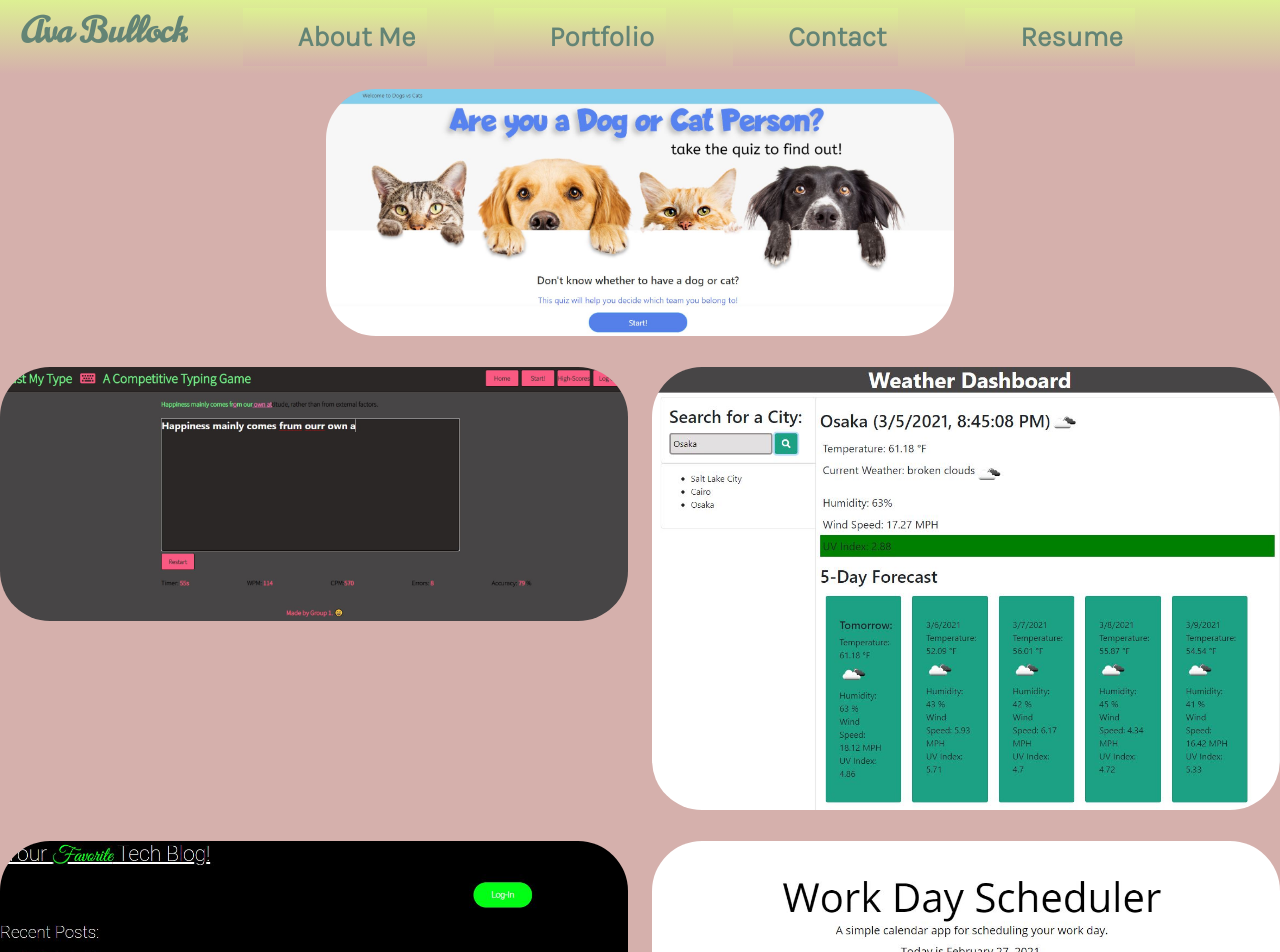
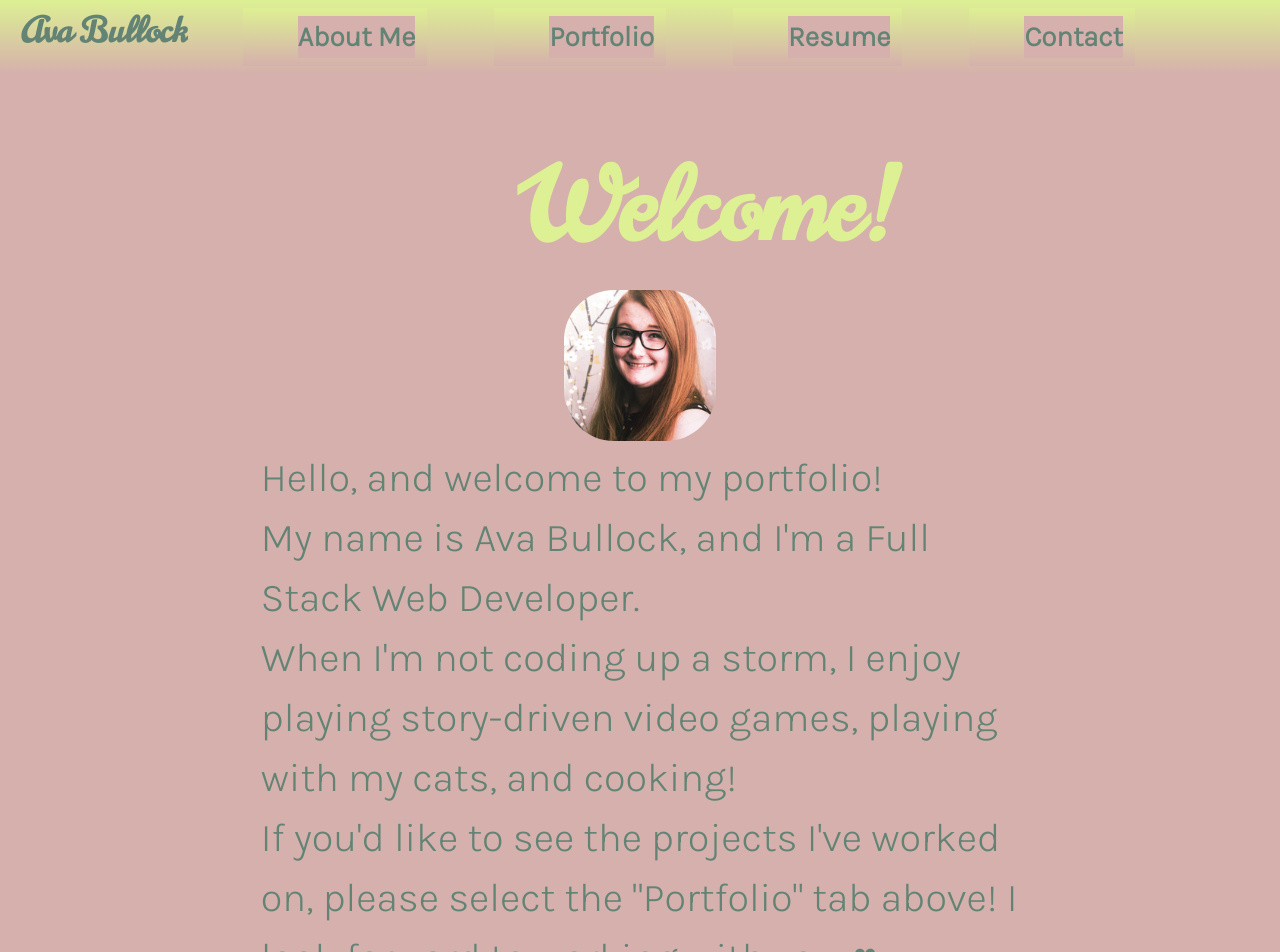
Before and after one commit to avamariee/portfolio-REACT, a React (Create React App) app: page / in a window 1280 px wide. Shown: the top 952 px of the page. Built offline with nearby package versions, Linux system fonts and the light colour scheme.

Commit message:
re-did the nav component so it would work with the switch case

```diff
--- a/src/App.js
+++ b/src/App.js
@@ -6,6 +6,8 @@ import Nav from './components/Nav';
 import ProjectList from './components/ProjectList';
 
 function App() {
+
+  const [currentItem, setCurrentItem] = useState("about");
 
   // use possible switch case to render different pages?
   // create function to render page instead of rendering everything at once
@@ -24,18 +26,21 @@ function App() {
     }
   ]);
 
-  const [currentItem, setCurrentItem] = useState(navItems[0]);
+  const displayPage = () => {
+    switch (currentItem) {
 
-  const displayPage = () => {
-    switch(currentItem) {
       case "about":
         return <About />;
+
       case "portfolio":
-          return <ProjectList/>
+        return <ProjectList />;
+
       // case "contact":
-          //   return <Contact />
+      //   return <Contact />;
+
       //   case "resume":
-          //     return <Resume />
+      //     return <Resume />;
+
       default:
         return <About />
     }
@@ -47,15 +52,16 @@ function App() {
 
   return (
     <div>
+      {/* nav is my header */}
       <Nav
-      navItems={navItems}
+        currentItem={currentItem}
         setCurrentItem={setCurrentItem}
-      currentItem={currentItem}
       ></Nav>
+      <div>
         <main>
-        <ProjectList></ProjectList>
-        <About></About>
+          {displayPage()}
         </main>
+      </div>
     </div>
   );
 }
--- a/src/components/Nav/index.js
+++ b/src/components/Nav/index.js
@@ -4,14 +4,14 @@ function Nav(props) {
 
 
     const {
-        navItems = [],
         setCurrentItem,
         currentItem
     } = props;
 
     useEffect(() => {
-        document.title = currentItem.name;
+        document.title = currentItem;
     }, [currentItem]);
+    console.log(currentItem)
 
 
 
@@ -27,36 +27,33 @@ function Nav(props) {
             <div className="navbar-menu grad">
                 <div className="navbar-start">
                   <li className="navbar-item grad">
-                        <a className="navbar-item grad" href="#about">
+                        <a className="navbar-item grad">
+                           <span onClick={() => setCurrentItem("about")}>
                                About Me
+                           </span>
                       </a>
                   </li>
-                  {navItems.map((item) => (
-                      <li
-                      className={`navbar-item grad ${
-
-                        currentItem.name === item.name && 'navActive'
-
-                      }`}
-                      key={item.name}
-                      >
-                          <a className="navbar-item grad" onClick={() => setCurrentItem(item)}>
-                              {item.name}
+                  <li className="navbar-item grad">
+                        <a className="navbar-item grad">
+                           <span onClick={() => setCurrentItem("portfolio")}>
+                               Portfolio
+                           </span>
                       </a>
                   </li>
-                  ))}
-
-                    {/* <li className="navbar-item grad">
-                        <a className="navbar-item grad" href="#portfolio">
-                            Portfolio
+                  <li className="navbar-item grad">
+                        <a className="navbar-item grad">
+                           <span onClick={() => setCurrentItem("Resume")}>
+                               Resume
+                           </span>
                       </a>
                   </li>
-                    <a className="navbar-item grad" href="#contact">
+                  <li className="navbar-item grad">
+                        <a className="navbar-item grad">
+                           <span onClick={() => setCurrentItem("Contact")}>
                                Contact
+                           </span>
                       </a>
-                    <a className="navbar-item grad" href="#resume">
-                        Resume
-                  </a> */}
+                  </li>
 
                 </div>
             </div>
--- a/src/components/ProjectList/index.js
+++ b/src/components/ProjectList/index.js
@@ -13,7 +13,7 @@ function ProjectList() {
         <div className="images">
           <div className="columns">
                <div className="column is-half is-offset-one-quarter">
-                   <a href="https://avamariee.github.io/pet-adoption-quiz/" target="_blank">
+                   <a href="https://avamariee.github.io/pet-adoption-quiz/" target="_blank" rel="noreferrer">
                     <img
                         src={DogsVsCats}
                         alt="A quiz website to see if you are a dog or a cat person, complete with facts about pet adoptions, and adoption links."
@@ -23,7 +23,7 @@ function ProjectList() {
           </div>
             <div className="columns">
                 <div className="column is-half">
-                <a href="https://stark-depths-18071.herokuapp.com/" target="_blank">
+                <a href="https://stark-depths-18071.herokuapp.com/" target="_blank" rel="noreferrer">
                     <img
                         src={JustMyType}
                         alt="Example"
@@ -31,7 +31,7 @@ function ProjectList() {
                     </a>
                 </div>
                 <div className="column is-half">
-                <a href="https://avamariee.github.io/weather-dashboard/" target="_blank">
+                <a href="https://avamariee.github.io/weather-dashboard/" target="_blank" rel="noreferrer">
                     <img
                         src={WeatherDashboard}
                         alt="Example"
@@ -41,7 +41,7 @@ function ProjectList() {
             </div>
             <div className="columns">
                 <div className="column is-half">
-                <a href="https://pacific-escarpment-48422.herokuapp.com/" target="_blank">
+                <a href="https://pacific-escarpment-48422.herokuapp.com/" target="_blank" rel="noreferrer">
                     <img
                         src={YourFavTech}
                         alt="Example"
@@ -49,7 +49,7 @@ function ProjectList() {
                     </a>
                 </div>
                  <div className="column is-half">
-                 <a href="https://avamariee.github.io/work-day-scheduler/" target="_blank">
+                 <a href="https://avamariee.github.io/work-day-scheduler/" target="_blank" rel="noreferrer">
                      <img
                         src={WorkDayScheduler}
                         alt="Example"
```
Lines whose indentation alone changed are shown as unchanged.
